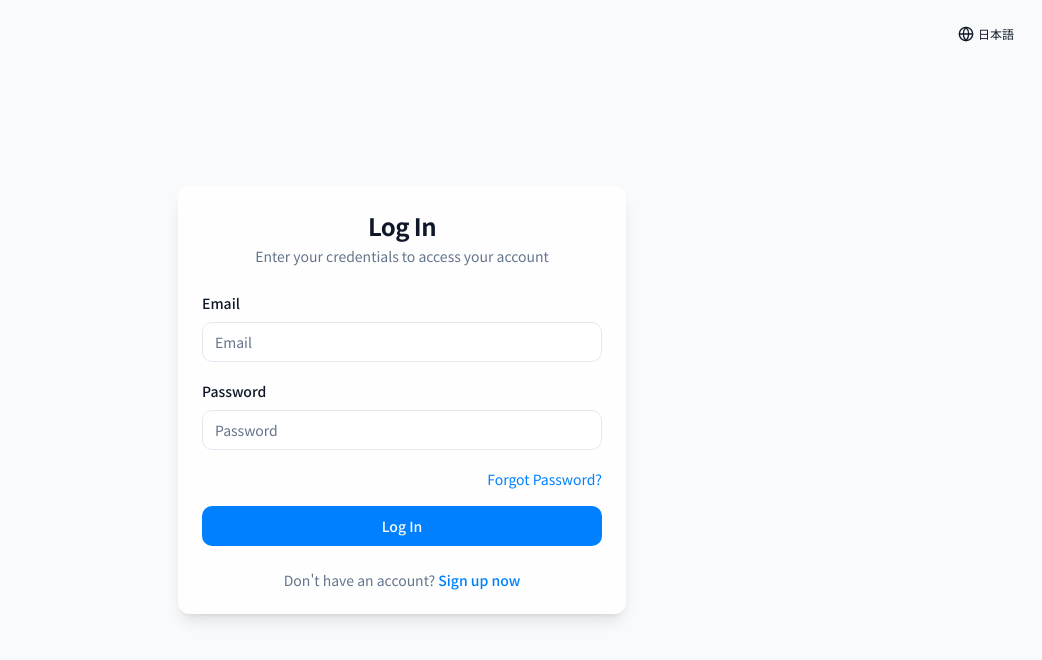
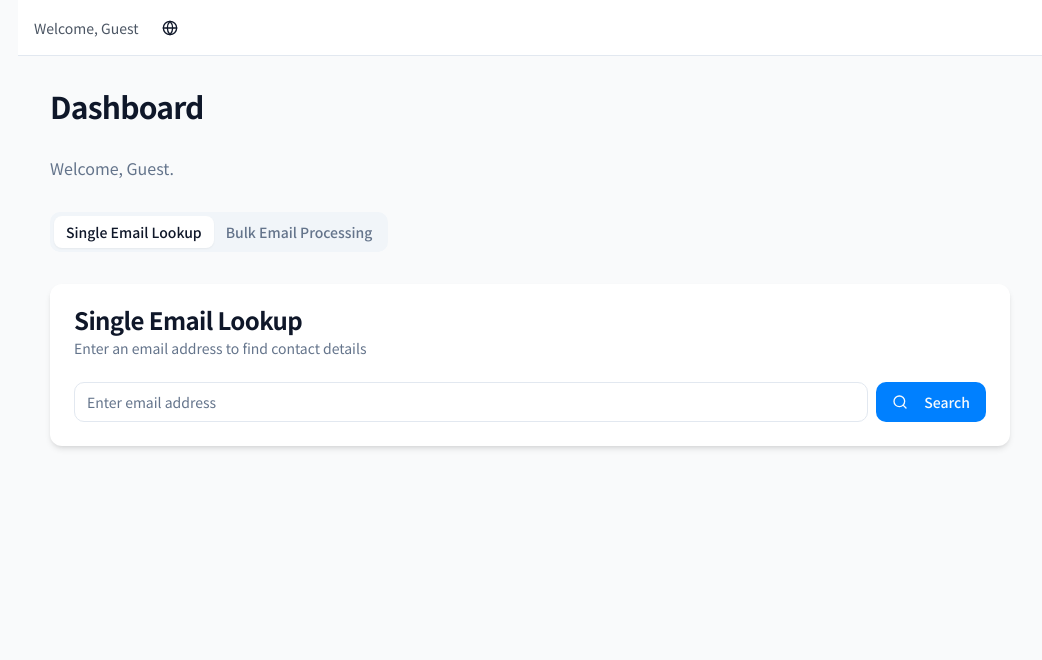
Before and after one commit to Helios266/email-reveal-zen, a React (Vite) app: page /dashboard in a window 1280 px wide. Before the commit this address led to /login. Shown: the top 660 px of the page, without its empty margins (238-1280 px from the left). Built offline with nearby package versions, Linux system fonts and the light colour scheme.

Commit message:
Run SQL changes

```diff
--- a/src/App.tsx
+++ b/src/App.tsx
@@ -32,15 +32,15 @@ const App = () => (
               <Route path="/login" element={<Login />} />
               <Route path="/forgot-password" element={<ForgotPassword />} />
 
-              {/* Redirect root to login */}
-              <Route path="/" element={<Navigate to="/login" />} />
+              {/* Redirect root to dashboard */}
+              <Route path="/" element={<Navigate to="/dashboard" />} />
 
-              {/* Protected routes */}
+              {/* Protected routes with public access to dashboard */}
               <Route path="/" element={<AppLayout />}>
                 <Route
                   path="/dashboard"
                   element={
-                    <ProtectedRoute>
+                    <ProtectedRoute allowUnauthenticated={true}>
                       <Dashboard />
                     </ProtectedRoute>
                   }
--- a/src/components/AppLayout.tsx
+++ b/src/components/AppLayout.tsx
@@ -3,13 +3,12 @@ import { Outlet } from 'react-router-dom';
 import { useAuth } from '@/contexts/AuthContext';
 import { Button } from '@/components/ui/button';
 import { useLanguage } from '@/contexts/LanguageContext';
-import { LogOut, Globe } from 'lucide-react';
+import { LogOut, Globe, LogIn } from 'lucide-react';
+import { Link } from 'react-router-dom';
 
 const AppLayout = () => {
   const { user, signOut } = useAuth();
   const { t, language, toggleLanguage } = useLanguage();
-
-  if (!user) return <Outlet />;
 
   return (
     <div className="flex min-h-screen bg-gray-50">
@@ -49,6 +48,7 @@ const AppLayout = () => {
             <Globe className="mr-2 h-4 w-4" />
             {language === 'ja' ? t('Switch to English') : t('Switch to Japanese')}
           </Button>
+          {user ? (
             <Button
               variant="outline"
               className="w-full justify-start"
@@ -57,6 +57,17 @@ const AppLayout = () => {
               <LogOut className="mr-2 h-4 w-4" />
               {t('Log Out')}
             </Button>
+          ) : (
+            <Link to="/login">
+              <Button
+                variant="outline"
+                className="w-full justify-start"
+              >
+                <LogIn className="mr-2 h-4 w-4" />
+                {t('Log In')}
+              </Button>
+            </Link>
+          )}
         </div>
       </div>
 
@@ -65,7 +76,11 @@ const AppLayout = () => {
         <header className="h-14 border-b flex items-center justify-between px-4 bg-white">
           <div className="md:hidden font-semibold text-lg text-primary">Reverse Email Lookup</div>
           <div className="flex items-center gap-4">
+            {user ? (
               <span className="text-sm text-gray-600">{t('Welcome')}, {user.name}</span>
+            ) : (
+              <span className="text-sm text-gray-600">{t('Welcome')}, {t('Guest')}</span>
+            )}
             <Button
               variant="ghost"
               size="icon"
@@ -74,6 +89,7 @@ const AppLayout = () => {
             >
               <Globe className="h-4 w-4" />
             </Button>
+            {user ? (
               <Button
                 variant="ghost"
                 size="sm"
@@ -82,6 +98,17 @@ const AppLayout = () => {
               >
                 <LogOut className="h-4 w-4" />
               </Button>
+            ) : (
+              <Link to="/login">
+                <Button
+                  variant="ghost"
+                  size="sm"
+                  className="md:hidden"
+                >
+                  <LogIn className="h-4 w-4" />
+                </Button>
+              </Link>
+            )}
           </div>
         </header>
         <main className="flex-1 p-4 md:p-8 overflow-auto bg-gray-50">
--- a/src/integrations/supabase/types.ts
+++ b/src/integrations/supabase/types.ts
@@ -59,7 +59,7 @@ export type Database = {
           position: Json | null
           summary: string | null
           twitter: string | null
-          user_id: string
+          user_id: string | null
         }
         Insert: {
           company?: string | null
@@ -77,7 +77,7 @@ export type Database = {
           position?: Json | null
           summary?: string | null
           twitter?: string | null
-          user_id: string
+          user_id?: string | null
         }
         Update: {
           company?: string | null
@@ -95,7 +95,7 @@ export type Database = {
           position?: Json | null
           summary?: string | null
           twitter?: string | null
-          user_id?: string
+          user_id?: string | null
         }
         Relationships: []
       }
--- a/src/pages/Dashboard.tsx
+++ b/src/pages/Dashboard.tsx
@@ -1,4 +1,3 @@
-
 import React, { useState } from 'react';
 import { useLanguage } from '@/contexts/LanguageContext';
 import { useAuth } from '@/contexts/AuthContext';
@@ -147,7 +146,9 @@ const Dashboard = () => {
   return (
     <div className="space-y-8">
       <h1 className="text-3xl font-bold tracking-tight">{t('Dashboard')}</h1>
-      <p className="text-muted-foreground">{t('Welcome')}, {user?.name}.</p>
+      <p className="text-muted-foreground">
+        {user ? `${t('Welcome')}, ${user.name}.` : `${t('Welcome')}, ${t('Guest')}.`}
+      </p>
 
       <Tabs defaultValue="single" className="w-full">
         <TabsList className="mb-6">
```
Lines whose indentation alone changed are shown as unchanged.
